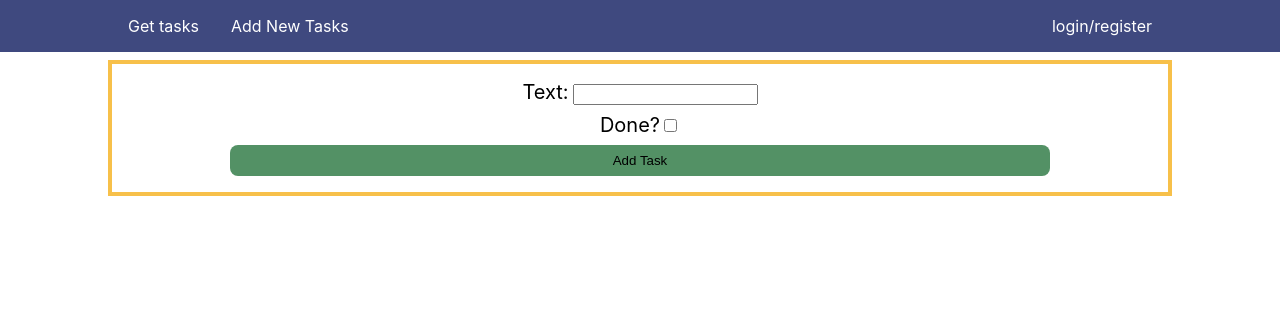
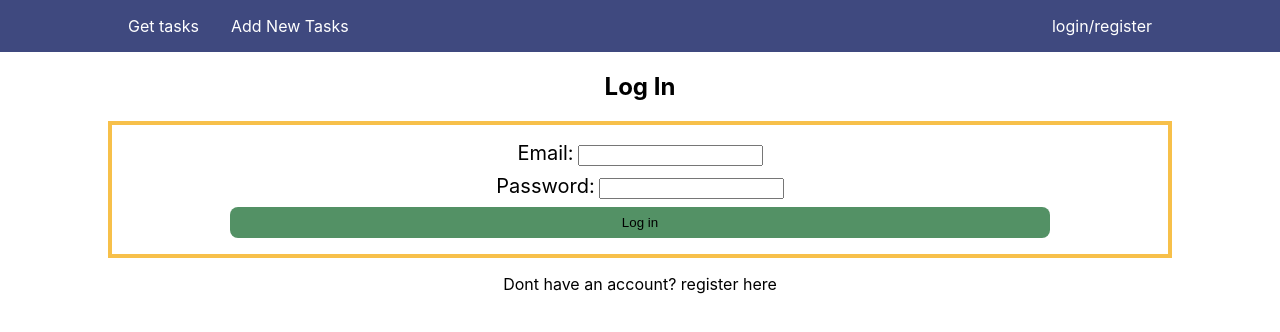
Before and after one commit to nrstemo26/full-stack-task-tracker, a React (Create React App) app in the folder client/: page / in a window 1280 px wide. Shown: the top 332 px of the page. Built offline with nearby package versions, Linux system fonts and the light colour scheme.

Commit message:
app set to login for a new user

```diff
--- a/client/src/App.js
+++ b/client/src/App.js
@@ -14,7 +14,7 @@ const renderContent = {
 }
 
 function App() {
-  const [activeTab, setActiveTab] = useState('add');
+  const [activeTab, setActiveTab] = useState('login');
 
   return (
     <div className="App">
```
